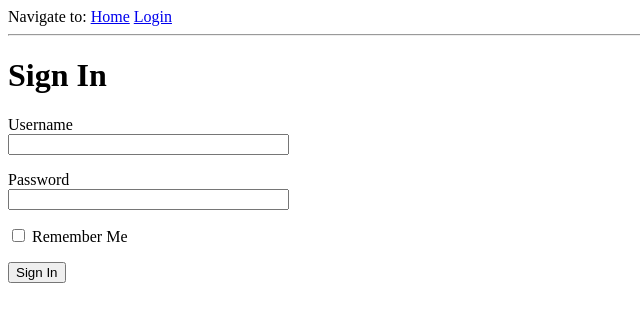
After one commit to itslong/flask-tutorial, a Flask app: page /login in a window 1280 px wide. The commit adds this page. Shown: the top 322 px of the page, without its empty margins (0-640 px from the left). Run offline with Flask 2, Linux system fonts and the light colour scheme.

Commit message:
implemented a basic login form, view and template to render form.

```diff
--- a/app/__init__.py
+++ b/app/__init__.py
@@ -1,4 +1,6 @@
 from flask import Flask
+from config import Config
+
 
 """
 One aspect that may seem confusing at first is that there are two entities named app.
@@ -8,7 +10,7 @@ The app variable is defined as an instance of class Flask in the __init__.py scr
 which makes it a member of the app package.
 """
 app = Flask(__name__)
-
+app.config.from_object(Config)
 # import down here to prevent circular imports
 # app import is from flask, not the variable
 from app import routes
--- /dev/null
+++ b/app/forms.py
@@ -0,0 +1,10 @@
+from flask_wtf import FlaskForm
+from wtforms import StringField, PasswordField, BooleanField, SubmitField
+from wtforms.validators import DataRequired
+
+
+class LoginForm(FlaskForm):
+    username = StringField('Username', validators=[DataRequired()])
+    password = PasswordField('Password', validators=[DataRequired()])
+    remember_me = BooleanField('Remember Me')
+    submit = SubmitField('Sign In')
--- a/app/routes.py
+++ b/app/routes.py
@@ -1,6 +1,7 @@
-from flask import render_template
+from flask import render_template, flash, redirect, url_for
 
 from app import app
+from app.forms import LoginForm
 
 
 """
@@ -33,3 +34,12 @@ def index():
         }
     ]
     return render_template('index.html', title='Home', data=data)
+
+@app.route('/login', methods=['GET', 'POST'])
+def login():
+    form = LoginForm()
+    if form.validate_on_submit():
+        # flash executes after submit is True; display a message to the user (add message to the template)
+        flash('Login requested for user {}, remember_me={}'.format(form.username.data, form.remember_me.data))
+        return redirect(url_for('index'))
+    return render_template('login.html', title='Sign In', form=form)
--- a/app/templates/base.html
+++ b/app/templates/base.html
@@ -9,8 +9,21 @@
     {% endif %}
 </head>
 <body>
-<div>Things people say: <a href="/index">here</a></div>
+    <div>Navigate to:
+        <a href="{{ url_for('index') }}">Home</a>
+        <a href="{{ url_for('login') }}">Login</a>
+    </div>
     <hr>
+    {% with messages = get_flashed_messages() %}
+    {% if messages %}
+    <ul>
+        {% for message in messages %}
+        <li>{{ message }}</li>
+        {% endfor %}
+    </ul>
+    {% endif %}
+    {% endwith %}
+
     {% block content %}{% endblock %}
 </body>
 </html>
--- /dev/null
+++ b/app/templates/login.html
@@ -0,0 +1,24 @@
+{% extends "base.html" %}
+
+{% block content %}
+    <h1>Sign In</h1>
+    <form action=""" method="post" novalidate>
+        {{ form.hidden_tag() }}
+        <p>
+            {{ form.username.label }}<br>
+            {{ form.username(size=32) }}<br>
+            {% for error in form.username.errors %}
+            <span style="color: red;">[{{ error }}]</span>
+            {% endfor %}
+        </p>
+        <p>
+            {{ form.password.label }}<br>
+            {{ form.password(size=32) }}<br>
+            {% for error in form.password.errors %}
+            <span style="color: red;">[{{ error }}]</span>
+            {% endfor %}
+        </p>
+        <p>{{ form.remember_me() }} {{ form.remember_me.label }}</p>
+        <p>{{ form.submit() }}</p>
+    </form>
+{% endblock %}
--- /dev/null
+++ b/config.py
@@ -0,0 +1,4 @@
+import os
+
+class Config(object):
+    SECRET_KEY = os.environ.get('SECRET_KEY') or 'some-secret-key'
```
Also changed, not shown: project_app.py (line endings or trailing spaces).
